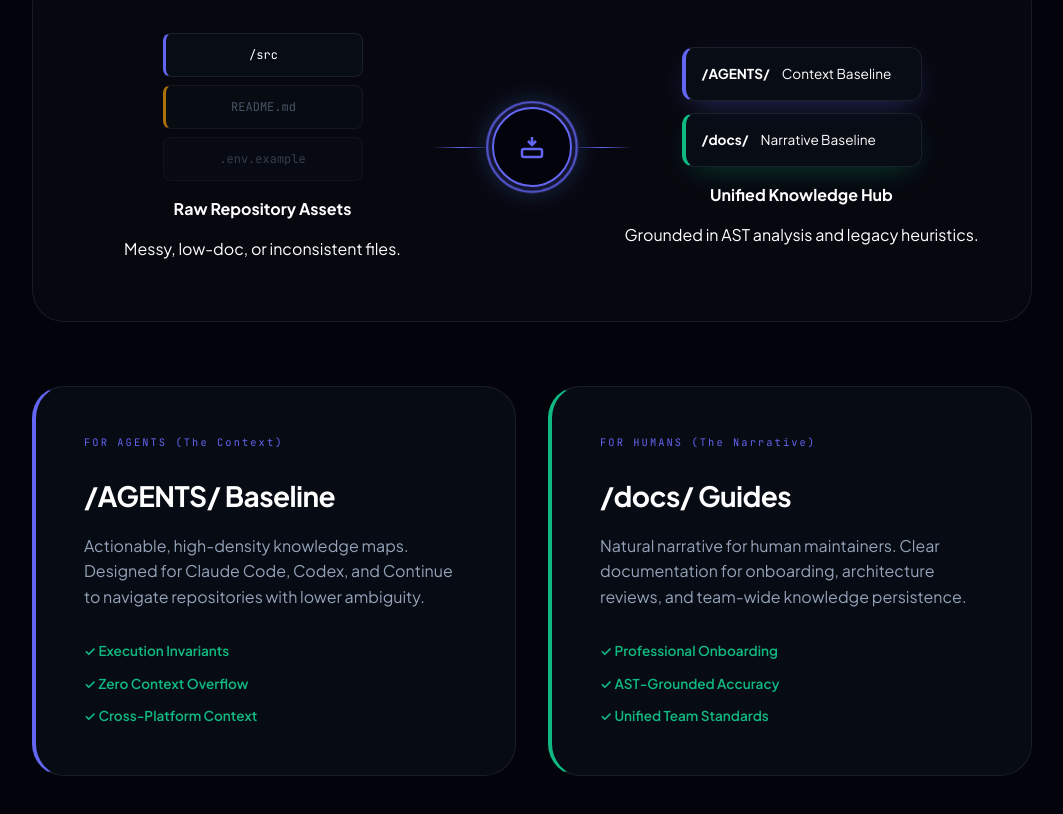
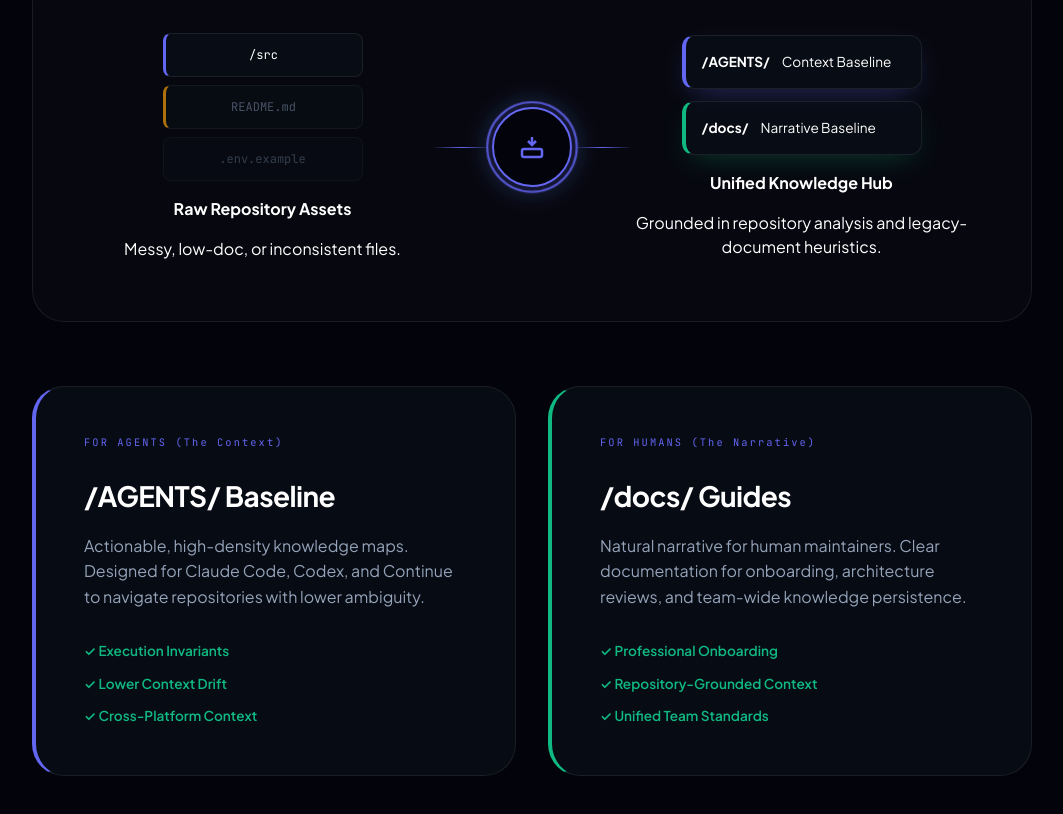
Before and after one commit to Timcai06/Doc-For-Agent-skill, a React (Vite) app in the folder landing/: page / in a window 1280 px wide. Shown: the part 1068-1882 px from the top of the page, without its empty margins (108-1171 px from the left). Built offline with nearby package versions, Linux system fonts and the light colour scheme.

Commit message:
fix: remove landing report artifact and soften product claims

```diff
--- a/landing/src/App.jsx
+++ b/landing/src/App.jsx
@@ -108,7 +108,7 @@ function App() {
               <span style={{ color: 'var(--primary)' }}>Between Code and Agents.</span>
             </h1>
             <p className="hero-text">
-              Transform messy, low-doc repositories into a durable <strong>Dual-Doc system</strong>. Persistent machine truth for agents, clear narrative for humans, and zero knowledge drift.
+              Transform messy, low-doc repositories into a durable <strong>Dual-Doc system</strong>. Persistent machine truth for agents, clear narrative for humans, and lower knowledge drift across sessions.
             </p>
             <div className="hero-actions">
               <a className="button button-primary" href="#workflow">Start Lifecycle</a>
@@ -193,7 +193,7 @@ function App() {
                  <div className="res-card human"><strong>/docs/</strong> Narrative Baseline</div>
                </div>
                <strong>Unified Knowledge Hub</strong>
-               <p>Grounded in AST analysis and legacy heuristics.</p>
+               <p>Grounded in repository analysis and legacy-document heuristics.</p>
              </div>
           </div>
 
@@ -204,7 +204,7 @@ function App() {
               <p>Actionable, high-density knowledge maps. Designed for Claude Code, Codex, and Continue to navigate repositories with lower ambiguity.</p>
               <ul className="mini-features">
                 <li>✓ Execution Invariants</li>
-                <li>✓ Zero Context Overflow</li>
+                <li>✓ Lower Context Drift</li>
                 <li>✓ Cross-Platform Context</li>
               </ul>
             </div>
@@ -214,7 +214,7 @@ function App() {
               <p>Natural narrative for human maintainers. Clear documentation for onboarding, architecture reviews, and team-wide knowledge persistence.</p>
               <ul className="mini-features">
                 <li>✓ Professional Onboarding</li>
-                <li>✓ AST-Grounded Accuracy</li>
+                <li>✓ Repository-Grounded Context</li>
                 <li>✓ Unified Team Standards</li>
               </ul>
             </div>
```
Also changed, not shown: 1 other file (tests, documents, lock files or other folders).
